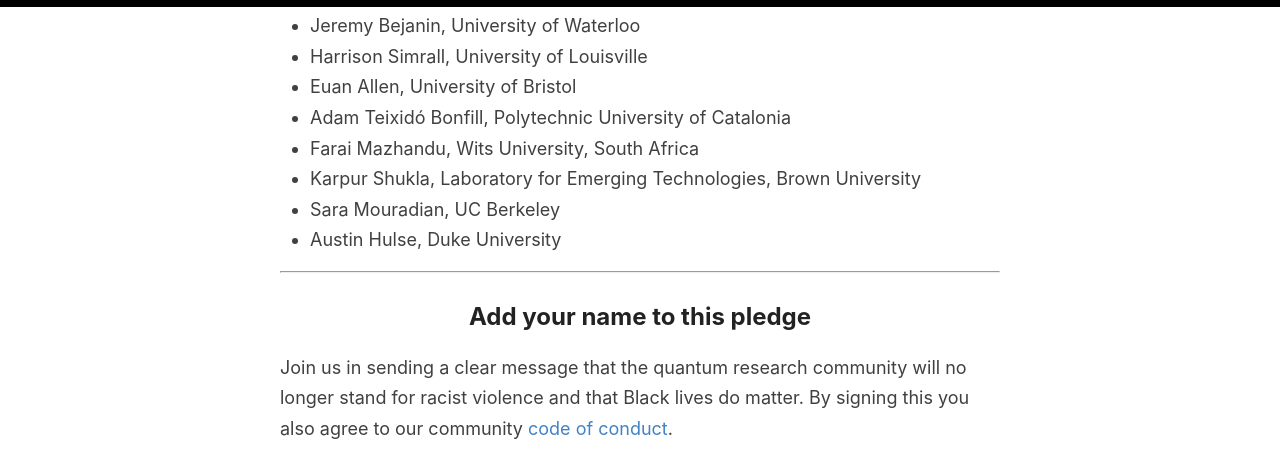
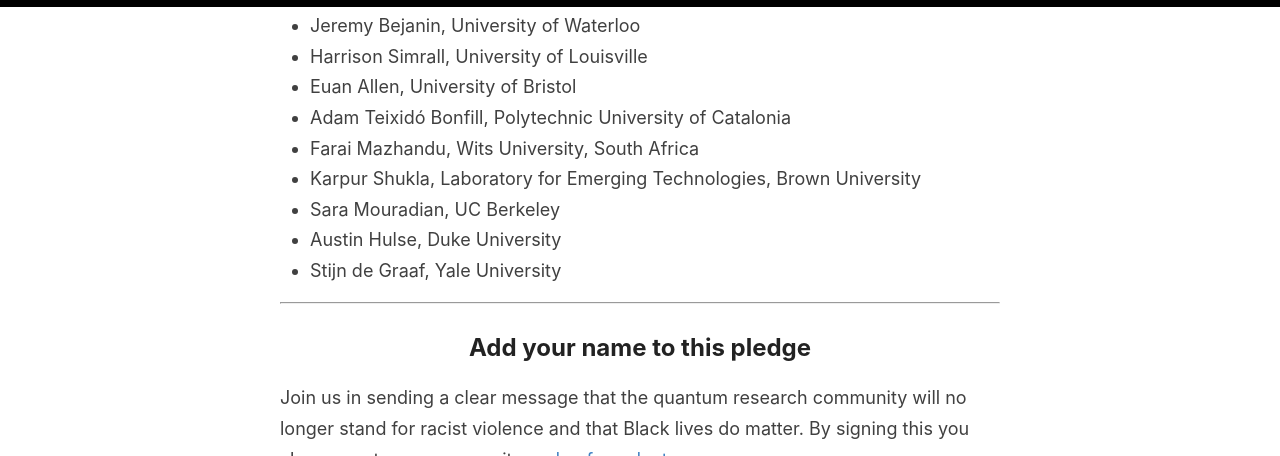
Before and after one commit to quantumforblacklives/quantumforblacklives.github.io, a Jekyll site: the page built from index.html, in a window 1280 px wide and 900 px high, scrolled down 5358 px, cut to the strip 0-456 px from the top of the window. Built offline with Jekyll 4.4.1, drawn with Linux system fonts in a browser that asks for light colours; the list of posts is cut into pages by our own code.

Commit message:
Add signature from Stijn de Graaf.

```diff
--- a/_includes/signatories.md
+++ b/_includes/signatories.md
@@ -77,3 +77,4 @@
 - Karpur Shukla, Laboratory for Emerging Technologies, Brown University
 - Sara Mouradian, UC Berkeley
 - Austin Hulse, Duke University
+- Stijn de Graaf, Yale University
```
